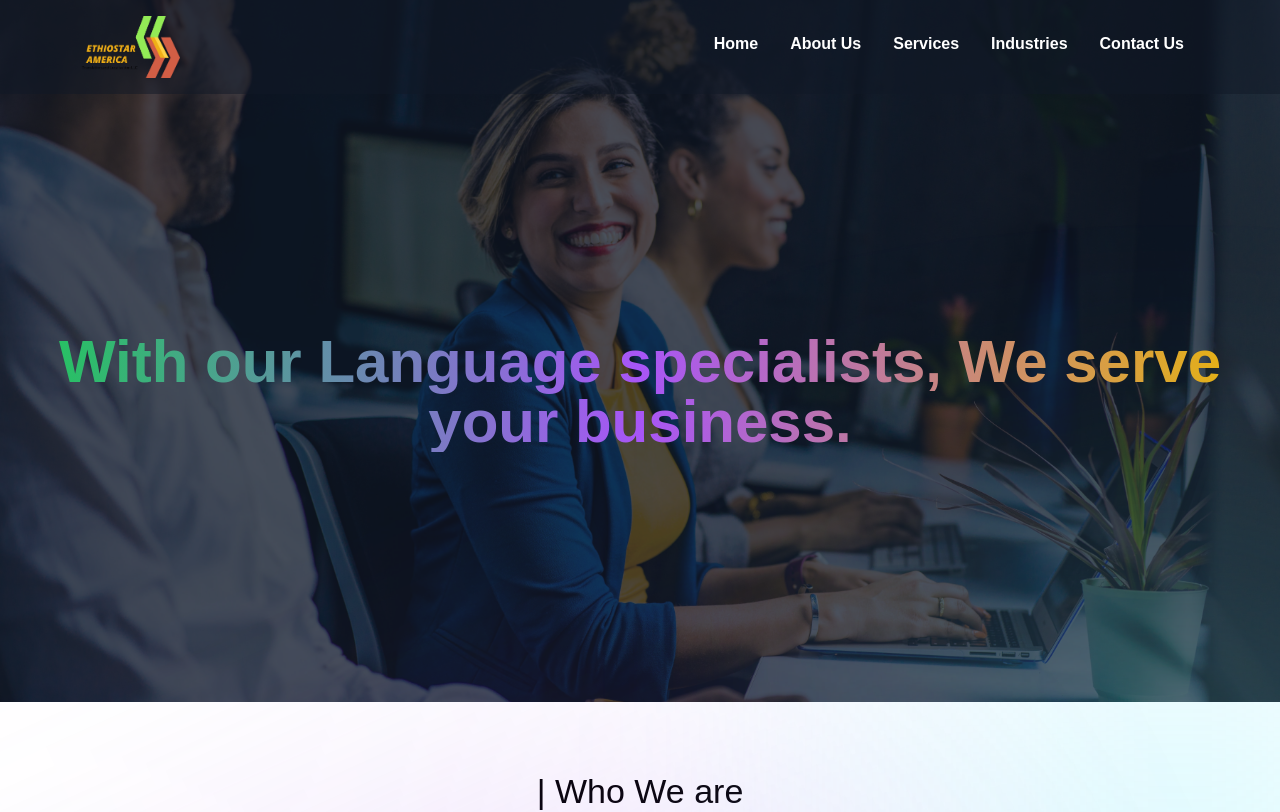
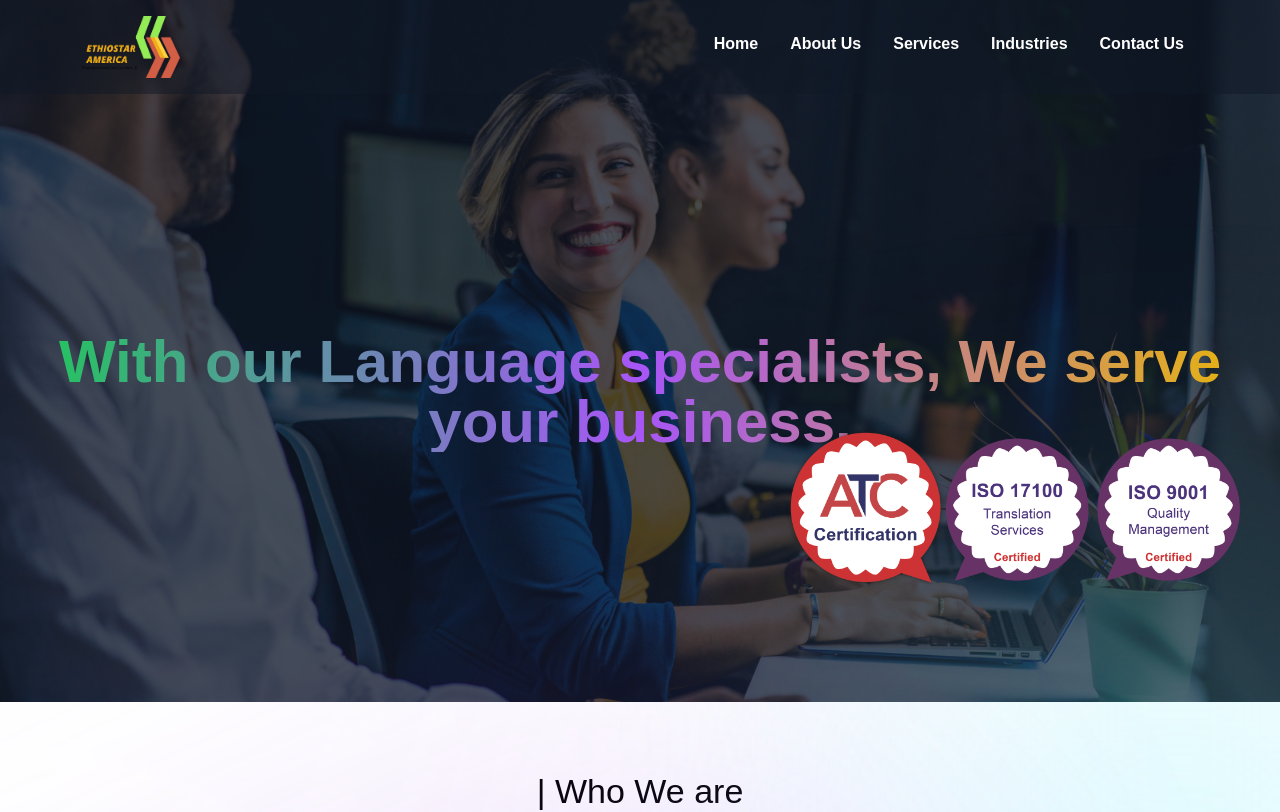
Before and after one commit to Henoker/ethiostar, a Next.js app: page / in a window 1280 px wide. Shown: the top 812 px of the page. Built offline with nearby package versions, Linux system fonts and the light colour scheme; a web font is replaced by a local one.

Commit message:
feat: hero section modification

```diff
--- a/components/NewFeatures.jsx
+++ b/components/NewFeatures.jsx
@@ -10,7 +10,7 @@ const NewFeatures = ({ imgUrl, title, subtitle}) => (
       />
     </div>
       <h1 className="mt-[26px] font-bold text-[24px] leading-[24px] text-black">{title}</h1>
-      <p className="flex-1 mt-[16px] font-normal text-[18px] text-[#b0b0b0] leading-[32px]">{subtitle}</p>
+      <p className="flex-1 mt-[16px] font-normal text-[18px] text-[#1a1919] leading-[32px]">{subtitle}</p>
 
   </div>
 );
--- a/sections/Hero.jsx
+++ b/sections/Hero.jsx
@@ -71,7 +71,15 @@ const Hero = () => {
             </div>
           </div>
         </div>
-
+        <a href="#explore">
+          <div className="w-full flex justify-end sm:-mt-[70px] -mt-[50px] pr-[40px] pt-[350px] relative z-10">
+            <img
+              src="/Certification.jpg"
+              alt="stamp"
+              className="sm:w-[455px] w-[100px] sm:h-[455px] h-[100px] object-contain"
+            />
+          </div>
+        </a>
 
       </div>
   </section>
```
Also changed, not shown: public/Certification.jpg (added).
